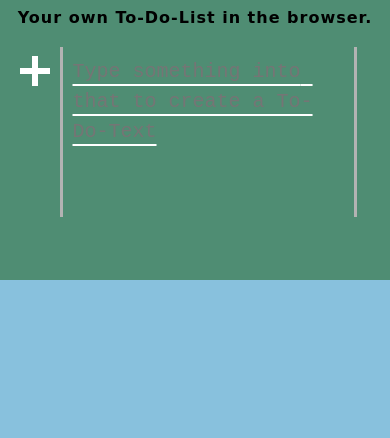
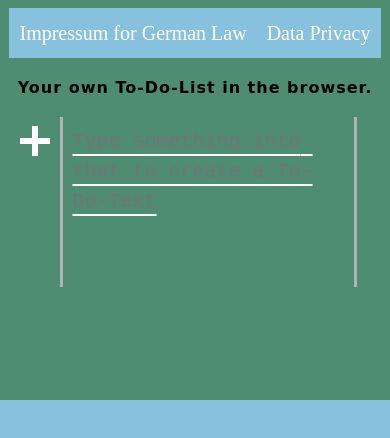
Before and after one commit to BoolPurist/ToDoListHolder, a plain HTML site: page index.html in a window 390 px wide. Drawn offline with Linux system fonts and the light colour scheme.

Commit message:
Implemented links to the Impressum and DSGVO. Also fixed bug where first to-Do-Element would cross upper color section.

```diff
--- a/index.html
+++ b/index.html
@@ -3,12 +3,21 @@
   <head>
     <meta charset="UTF-8" />
     <meta name="viewport" content="width=device-width, initial-scale=1.0" />
-    <title>Document</title>
+    <title>To-Do-List</title>
     <link rel="stylesheet" href="css/style.css" />
   </head>
   <body>
+
     <div class="firstColorSection"></div>
     <div class="wrapper">
+      <nav id="linkNavbar">
+        <a href="GermanLawMandatorySites/Impressum.html" target="_blank">
+          Impressum for German Law
+        </a>
+        <a href="GermanLawMandatorySites/GDPR.html" target="_blank">
+          Data Privacy
+        </a>
+      </nav>
       <label for="inserter">Your own To-Do-List in the browser.</label>
       <div class="adderForToDo">
         <div class="adderSign">
@@ -24,6 +33,7 @@
         ></textarea>
       </div>
       <div class="list"></div>
+
     </div>
     <script src="js/main.js"></script>
   </body>
--- a/less/style.less
+++ b/less/style.less
@@ -13,6 +13,9 @@
 @remove-symbol-transition: background-color 2s, transform 1s, height 1s,
   border-radius 1s;
 @padding-borderLeft-text: 10px;
+
+@navbar-foreground-text-color: #88c1dd;
+@navbar-background-text-color: white;
 
 // MixIns
 // For every widget like the remover and adder to give size, color and margin.
@@ -85,12 +88,47 @@ body {
   background-color: @background-color;
 }
 
+label {
+  font-weight: bold;
+  text-align: center;
+  font-family: cursive;
+  letter-spacing: 2px;
+}
+
+#linkNavbar {
+  width: max-content;
+  margin: auto;
+  display: flex;
+  align-content: stretch;
+
+
+  background-color: @navbar-foreground-text-color;
+  color: @navbar-background-text-color;
+
+  a {
+    text-decoration: none;
+    color: @navbar-background-text-color;
+    @padding-sides: 10px;
+    @space-height-take-up: 50px;
+    height: @space-height-take-up;
+    line-height: @space-height-take-up;
+    padding-left: @padding-sides;
+    padding-right: @padding-sides;
+  }
+
+  a:hover {
+    background-color: @navbar-background-text-color;
+    color: @navbar-foreground-text-color;
+  }
+
+}
+
 .firstColorSection {
   background-color: @background-color-header;
-  top: 0;
+  top: 0px;
   position: absolute;
   width: 100%;
-  height: 300px;
+  height: 400px;
   z-index: -1;
 }
 
@@ -106,12 +144,6 @@ body {
   display: grid;
   grid-template-rows: 1fr;
   row-gap: 20px;
-}
-label {
-  font-weight: bold;
-  text-align: center;
-  font-family: cursive;
-  letter-spacing: 2px;
 }
 
 // style hierarchy for .adderForToDo <div>
@@ -163,6 +195,7 @@ label {
   display: grid;
   grid-template-rows: 1fr;
   row-gap: 8px;
+
   .toToDoBoxRemovable {
     #mixInGridColSignText();
     .removable {
@@ -196,6 +229,7 @@ label {
         #barsHover(-1);
       }
     }
+
     .line {
       #mixInUnderlineText();
       #mixInHoverLighterItem(20%);
@@ -203,14 +237,22 @@ label {
       padding-left: @padding-borderLeft-text;
       margin-top: 9px;
     }
+
   }
+
+}
+
+// To make sure that first to-do-list item does
+// not cross the first color section.
+.toToDoBoxRemovable:first-child {
+  margin-top: 30px;
 }
 
 @media screen and (max-width: 550px) {
-  .firstColorSection {
-    height: 280px;
+
+  .toToDoBoxRemovable:first-child {
+    margin-top: 50px;
   }
-
   label {
     font-size: 16px;
     letter-spacing: 1px;
```
Also changed, not shown: css/style.css.
